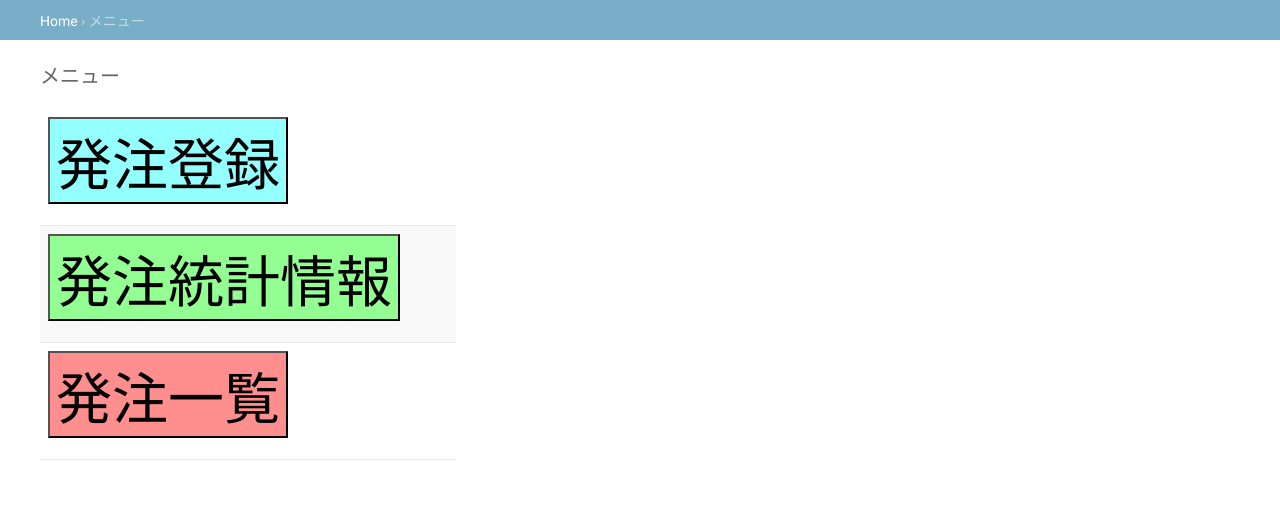
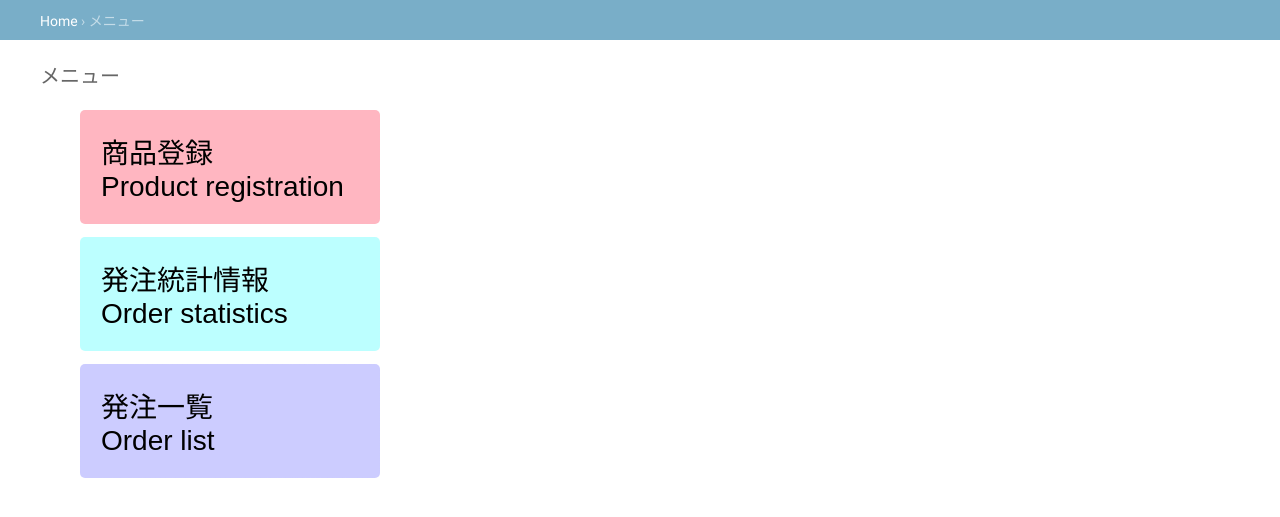
Before and after one commit to dmjdesu/warehouse, a Django app: page /admin/ in a window 1280 px wide. Shown: the part 55-572 px from the top of the page. Run offline with Django 3.2, Linux system fonts and the light colour scheme; a user stored in the database is signed in; some libraries are stand-ins or nearby versions.

Commit message:
fix color

```diff
--- a/templates/admin/index.html
+++ b/templates/admin/index.html
@@ -15,18 +15,15 @@
 <div>
     <table>
         <tbody>
-            <tr>
-                <td width="400" height="100"" style="font-size: 200%;"><button type="button" style="font-size: 200%; background-color:#93ffff" ><a  style="color: #000000;" href="{% url 'shopping_history' %}">発注登録</a></button></td>
-            </tr>
-            <tr>
-                <td width="400" height="100" style="font-size: 200%;"><button type="button" style="font-size: 200%; background-color:#93ff93;" ><a  style="color: #000000;" href="{% url 'admin:stock_shoppinghistory_changelist' %}">発注統計情報</a></button></td>
-            </tr>
-            <tr>
-                <td width="400" height="100" style="font-size: 200%;"><button type="button" style="font-size: 200%; background-color:#ff8e8e" ><a  style="color: #000000;" href="{% url 'admin:stock_shoppinghistoryproxy_changelist' %}">発注一覧</a></button></td>
-            </tr>
-            <tr>
-
-            </tr>
+            <ul>
+                <li width="400" height="100"" style="font-size: 200%; list-style:none"><button type="button" style="text-align:left;width:300px;background-color: #ffb6c1; border-radius: 5px; border: 1px dashed #ffb6c1;font-size: 100%; padding: 20px;" ><a  style="color: #000000;" href="{% url 'shopping_history' %}">商品登録<br/>Product registration</a></button></li>
+            </ul>
+            <ul>
+                <li width="400" height="100" style="font-size: 200%; list-style:none"><button type="button"  style="text-align:left;width:300px;background-color: #bcffff; border-radius: 5px; border: 1px dashed #bcffff;font-size: 100%; padding: 20px;" ><a  style="color: #000000;" href="{% url 'admin:stock_shoppinghistory_changelist' %}">発注統計情報<br/>Order statistics</a></button></li>
+            </ul>
+            <ul>
+                <li width="400" height="100" style="font-size: 200%; list-style:none"><button type="button" style="text-align:left;width:300px;background-color: #ccccff; border-radius: 5px; border: 1px dashed #ccccff;font-size: 100%; padding: 20px;" ><a  style="color: #000000;" href="{% url 'admin:stock_shoppinghistoryproxy_changelist' %}">発注一覧<br/>Order list</a></button></li>
+            </li>
         </tbody>
     </table>
   <!-- {% include "admin/app_list.html" with app_list=app_list show_changelinks=True %} -->
```
Also changed, not shown: templates/stock/form.html (+6 -2 lines).
